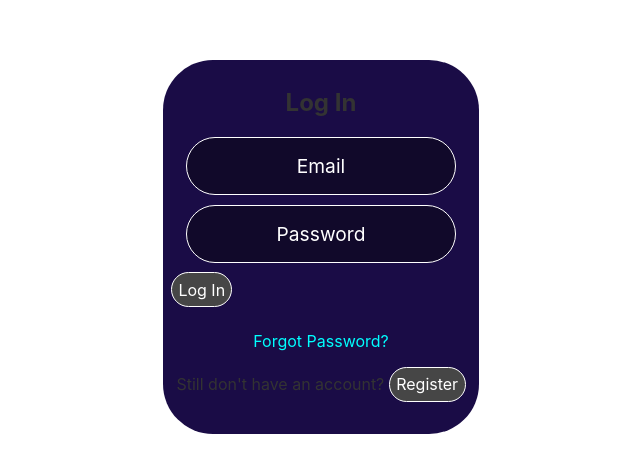
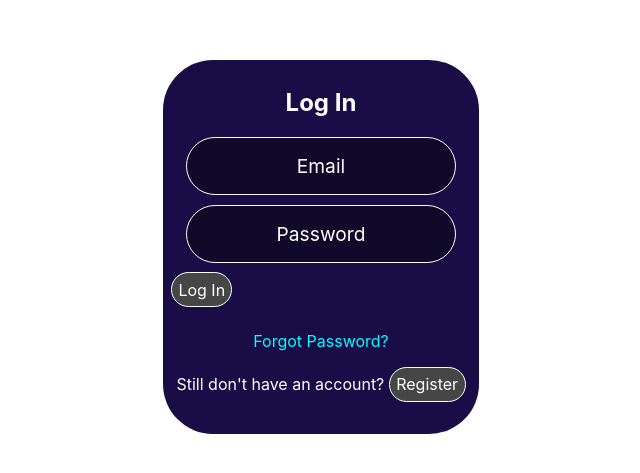
Before and after one commit to dog-Mangy/qatu-frontend, a Svelte app: page /login in a window 1280 px wide. Shown: the part 153-626 px from the top of the page, without its empty margins (319-959 px from the left). Built offline with nearby package versions, Linux system fonts and the light colour scheme.

Commit message:
style: Stablish white color for letters

```diff
--- a/src/view/components/Login.Component.svelte
+++ b/src/view/components/Login.Component.svelte
@@ -68,6 +68,11 @@
         color: aqua
     }
 
+    h2,
+	p {
+		color: white;
+	}
+
     .center-container {
         display: flex;
         justify-content: center;
```
